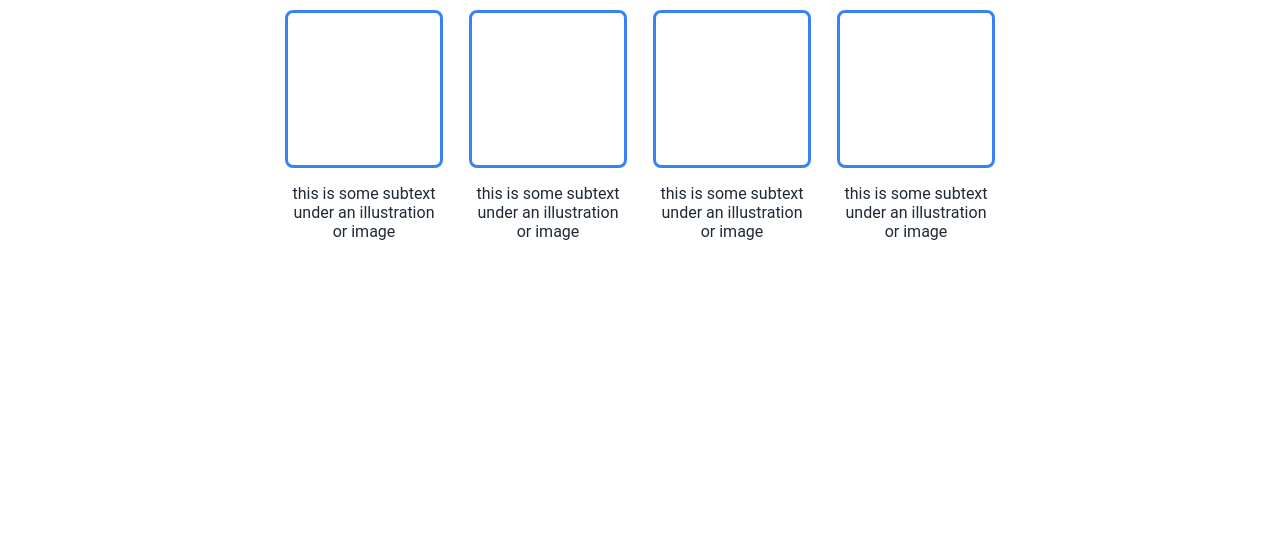
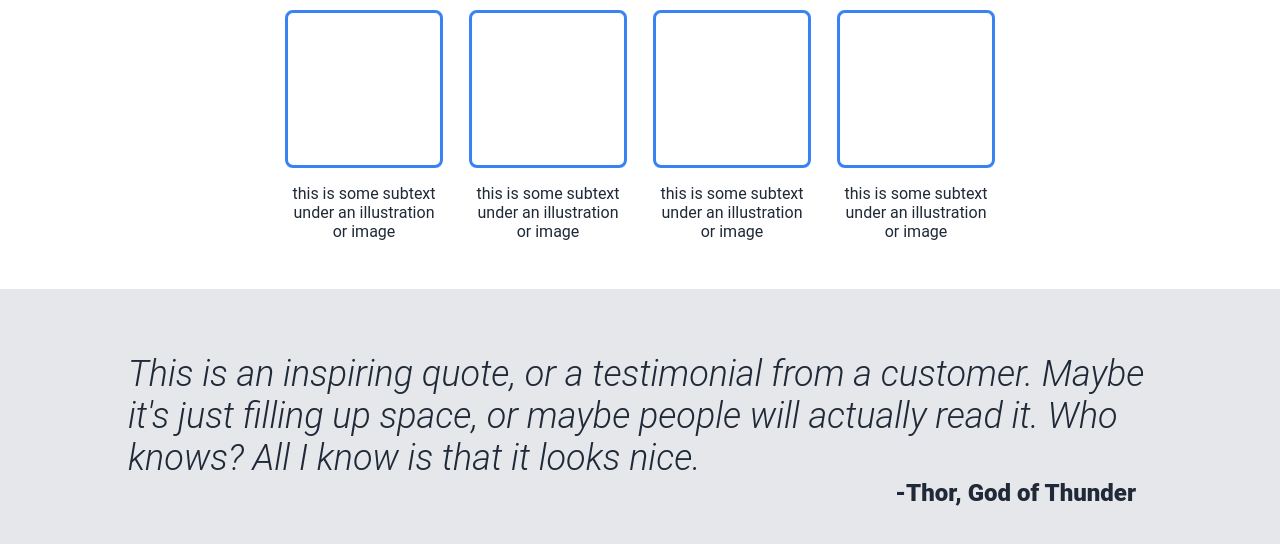
Before and after one commit to starlight-dev0/odin-landing-page, a plain HTML site: page index.html in a window 1280 px wide. Shown: the part 438-982 px from the top of the page. Before the commit the page ends 800 px from the top, so only its background shows below. Drawn offline with Linux system fonts and the light colour scheme.

Commit message:
Add quote section

```diff
--- a/index.html
+++ b/index.html
@@ -46,5 +46,9 @@
             </div>
         </div>
     </div>
+    <div class="section-3">
+        <div class="quote-text">This is an inspiring quote, or a testimonial from a customer. Maybe it's just filling up space, or maybe people will actually read it. Who knows? All I know is that it looks nice.</div>
+        <div class="quote-name">-Thor, God of Thunder</div>
+    </div>
   </body>
 </html>
--- a/styles/style.css
+++ b/styles/style.css
@@ -119,3 +119,25 @@ a {
   color: #1F2937;
   text-align: center;
 }
+
+.section-3 {
+  padding: 64px 128px;
+  display: flex;
+  flex-direction: column;
+  background-color: #E5E7EB;
+}
+
+.quote-text {
+  color: #1F2937;
+  font-size: 36px;
+  font-weight: 300;
+  font-style: italic;
+}
+
+.quote-name {
+  color: #1F2937;
+  font-size: 24px;
+  font-weight: 900;
+  text-align: right;
+  padding: 0px 16px;
+}
```
